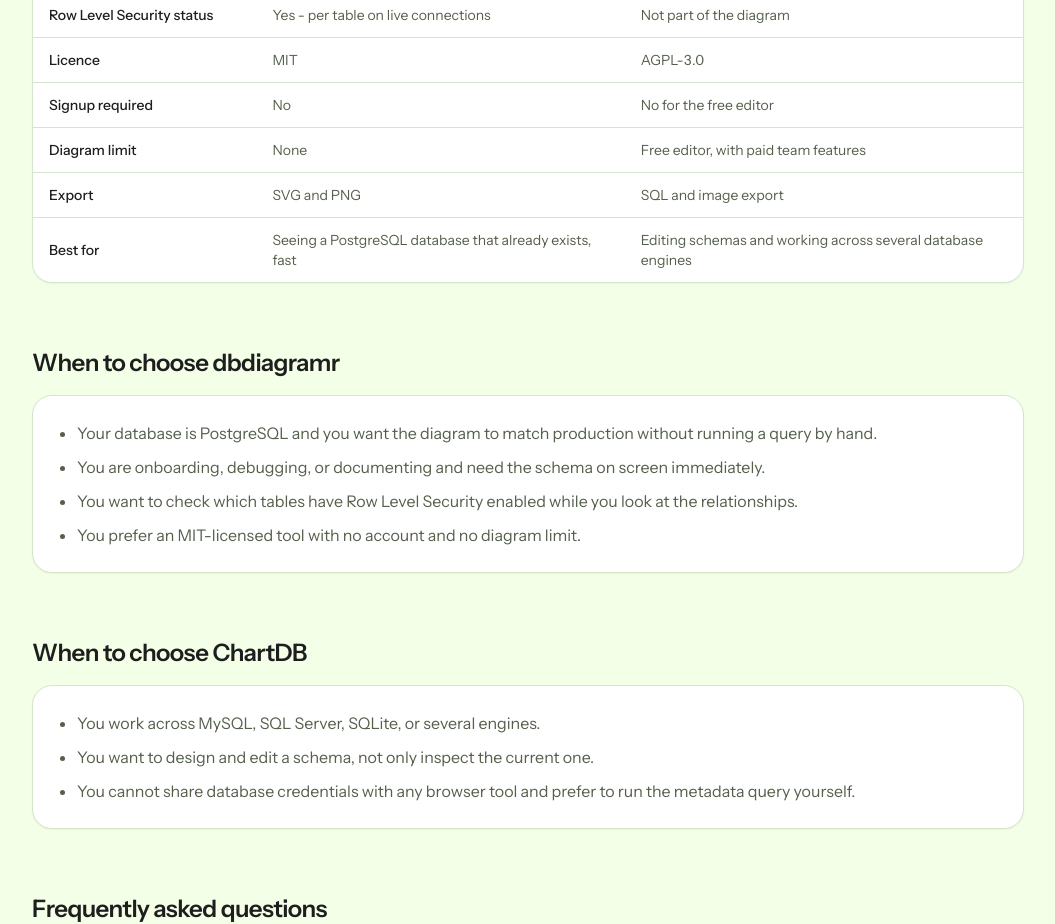
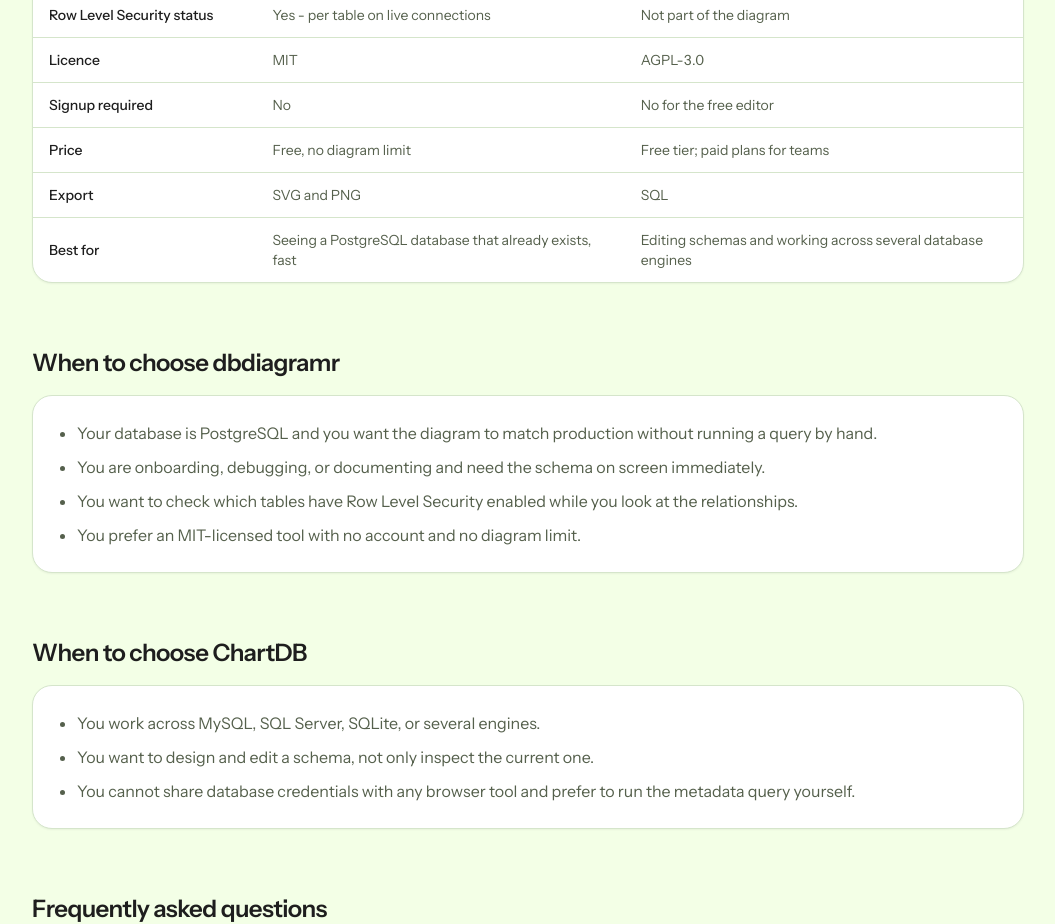
Before and after one commit to VarunKvK/dbdiagramr, a Next.js app: page /chartdb-alternative in a window 1280 px wide. Shown: the part 780-1704 px from the top of the page, without its empty margins (112-1167 px from the left). Built offline with nearby package versions, Linux system fonts and the light colour scheme.

Commit message:
fix(seo): correct ChartDB export and plan claims

```diff
--- a/app/chartdb-alternative/page.tsx
+++ b/app/chartdb-alternative/page.tsx
@@ -52,14 +52,14 @@
     chartdb: "No for the free editor",
   },
   {
-    feature: "Diagram limit",
-    dbdiagramr: "None",
-    chartdb: "Free editor, with paid team features",
+    feature: "Price",
+    dbdiagramr: "Free, no diagram limit",
+    chartdb: "Free tier; paid plans for teams",
   },
   {
     feature: "Export",
     dbdiagramr: "SVG and PNG",
-    chartdb: "SQL and image export",
+    chartdb: "SQL",
   },
   {
     feature: "Best for",
```
